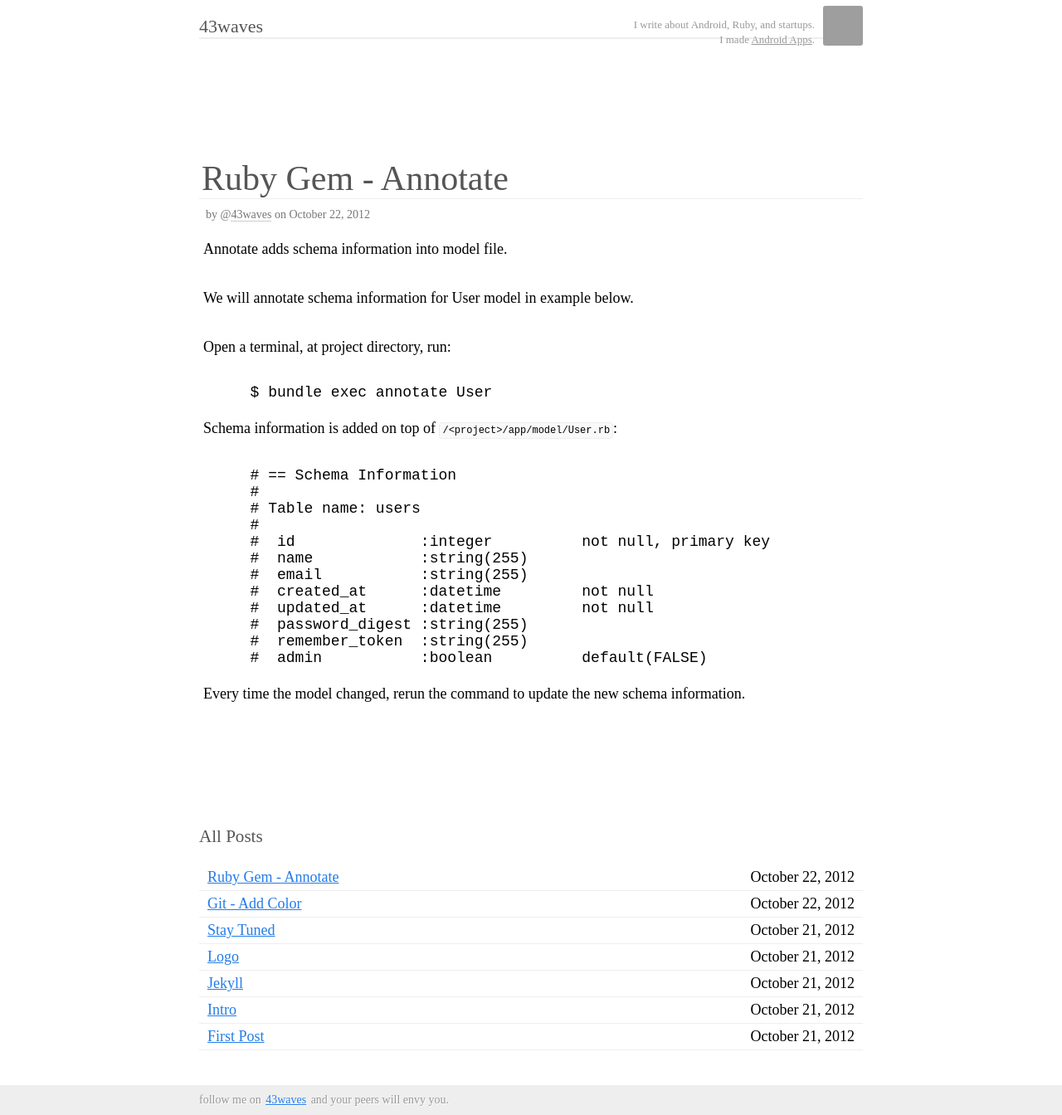
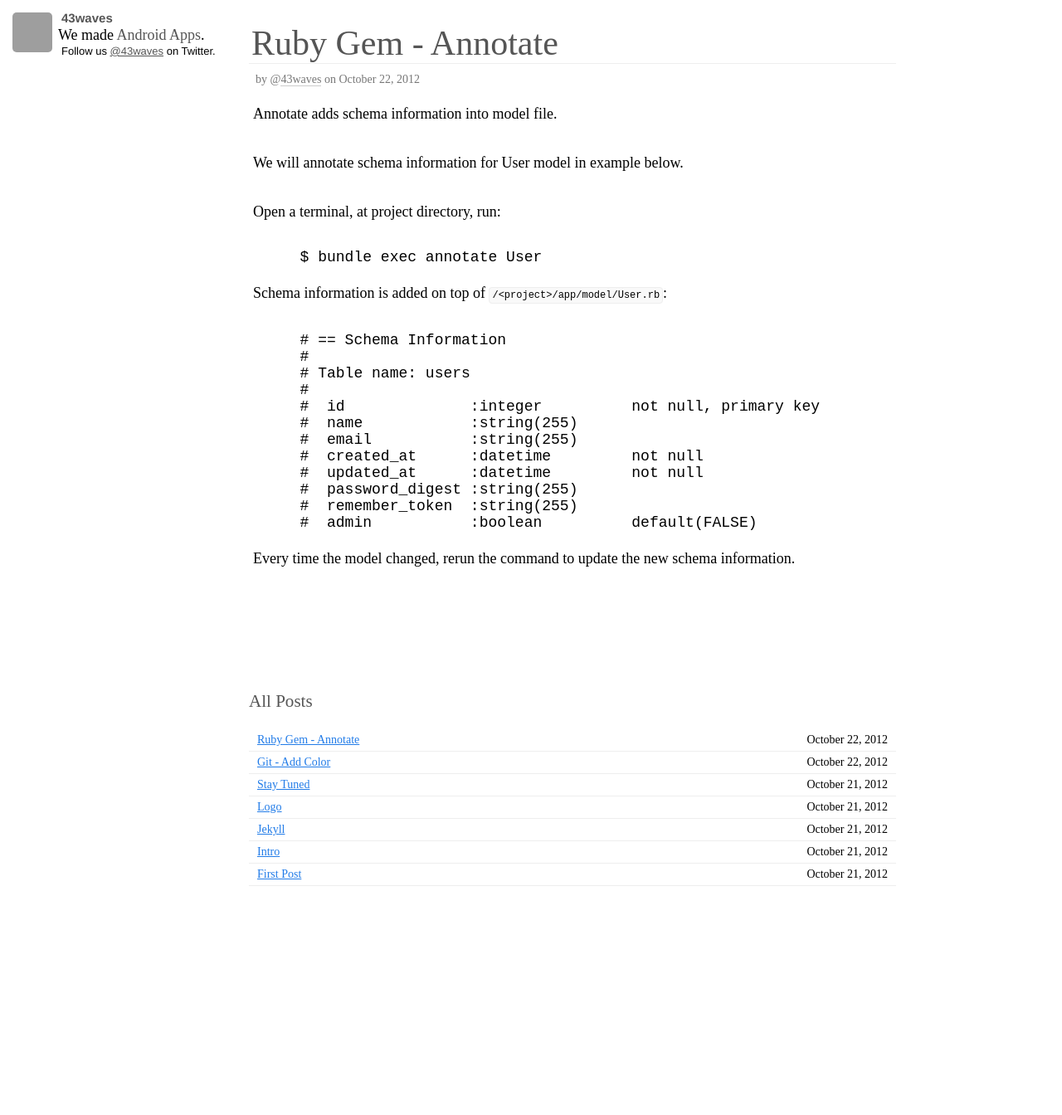
Before and after one commit to 43waves/43waves.github.io, a Jekyll site: the page built from index.html, in a window 1280 px wide. Shown: the whole page at 83% size. Built offline with Jekyll 4.4.1, drawn with Linux system fonts in a browser that asks for light colours; nearby versions of some CDN libraries; Markdown is read by kramdown in place of the engine named in the settings; comment, search, counter and statistics services are not loaded; after the commit the page ends 1118 px from its top, so only the background shows below that; grey boxes are pictures that could not be loaded.

Commit message:
Relayoutize

```diff
--- a/_layouts/layout.html
+++ b/_layouts/layout.html
@@ -34,26 +34,22 @@
   </head>
 
   <body>
-    <div class="content">
-      <div id="header">
-        <a href="/">
-          <img src="http://www.gravatar.com/avatar/4090148590acdd31b5a96bb63d0c2293.png" height="48" width="48" class="avatar" />
-        </a>
-        <div id="byline">
-          <p>I write about Android, Ruby, and startups.</p>
-          <p>I made <a href="https://play.google.com/store/apps/developer?id=kumabotz">Android Apps</a>.</p>
+    <div id="header">
+      <a href="/">
+        <img src="http://www.gravatar.com/avatar/4090148590acdd31b5a96bb63d0c2293.png" height="48" width="48" class="avatar" />
+      </a>
+      <div id="bio">
+        <div id="title"><a href="/">43waves</a></div>
+        <div id="byline separation">
+          We made <a href="https://play.google.com/store/apps/developer?id=kumabotz">Android Apps</a>.
         </div>
-        <div id="title"><a href="/">43waves</a></div>
+        <div class="byline">
+          Follow us <a href="http://twitter.com/43waves">@43waves</a> on Twitter.<br />
+        </div>
       </div>
     </div>
 
     {{ content }}
 
-    <div id="foots">
-      <div class="content">
-        follow me on <a href="http://twitter.com/43waves">43waves</a> and your
-        peers will envy you.
-      </div>
-    </div>
   </body>
 </html>
--- a/css/styles.css
+++ b/css/styles.css
@@ -1,5 +1,5 @@
 body {
-  font-family: 'Myriad Pro';
+  font-family: 'Myriad Pro, serif';
   font-size: 18px;
   margin: 0;
 }
@@ -22,10 +22,11 @@ p code {
 }
 
 .content {
-  margin-left: auto;
-  margin-right: auto;
-  width: 800px;
+  margin-left: 300px;
+  margin-right: 200px;
 }
+
+.related { margin-bottom: 50px; }
 
 .related ul {
   margin: 0;
@@ -33,6 +34,7 @@ p code {
 }
 
 .related li {
+  font-size: 14px;
   list-style: none;
   padding: 5px 10px;
   margin: 0;
@@ -67,9 +69,17 @@ h3 {
 }
 
 #header {
-  margin-bottom: 8em;
-  padding-bottom: 0px;
-  border-bottom: 2px solid #eee;
+  position: fixed;
+  left: 15px;
+  top: 15px;
+  width: 250px;
+}
+
+#header .avatar {
+  border: 0;
+  -webkit-border-radius: 5px;
+  -moz-border-radius: 5px;
+  float: left;
 }
 
 #header a {
@@ -77,57 +87,30 @@ h3 {
   text-decoration: none;
 }
 
-#header #title {
-  font-size: 22px;
-  padding-top: 19px;
+#header #bio {
+  margin-left: 55px;
+  margin-top: -4px;
 }
 
-#header #title a {
-  padding-right: 150px;
+#header #bio #title a {
+  font-size: 15px;
+  font-family: Helvetica, sans-serif;
+  font-weight: bold;
+  padding-left: 4px;
 }
 
-#header #byline {
-  color: #999;
+#header #bio .byline {
   font-size: 13px;
-  padding-top: 20px;
-  padding-right: 10px;
-  float: right;
-  text-align: right;
+  line-height: 1.4em;
+  font-family: Helvetica, sans-serif;
+  padding-bottom: 15px;
+  margin-bottom: 15px;
+  padding-left: 4px;
 }
 
-#header #byline p {
-  margin: 0;
-  margin-top: 2px;
-}
-
-#header #byline a {
-  color: #999;
-  text-decoration: underline;
-}
-
-#header #byline a:hover {
-  text-decoration: none;
-}
-
-#header .avatar {
-  border: 0;
-  margin-top: 7px;
-  -webkit-border-radius: 3px;
-  -moz-border-radius: 3px;
-  float: right;
-}
-
-#header #misc img {
-  -webkit-box-shadow: 1px 1px 5px #ccc;
-  margin-right: 7px;
-  border: 0;
-  opacity: .5;
-}
-
-#header #misc img:hover {
-  -webkit-box-shadow: 1px 1px 5px #999;
-  opacity: 1;
-}
+#header #bio .separation { border-bottom: 1px solid #ccc; }
+#header #bio .byline a   { text-decoration: underline; }
+#header a:hover          { color: #111; }
 
 #post {
   margin-bottom: 8em;
```
